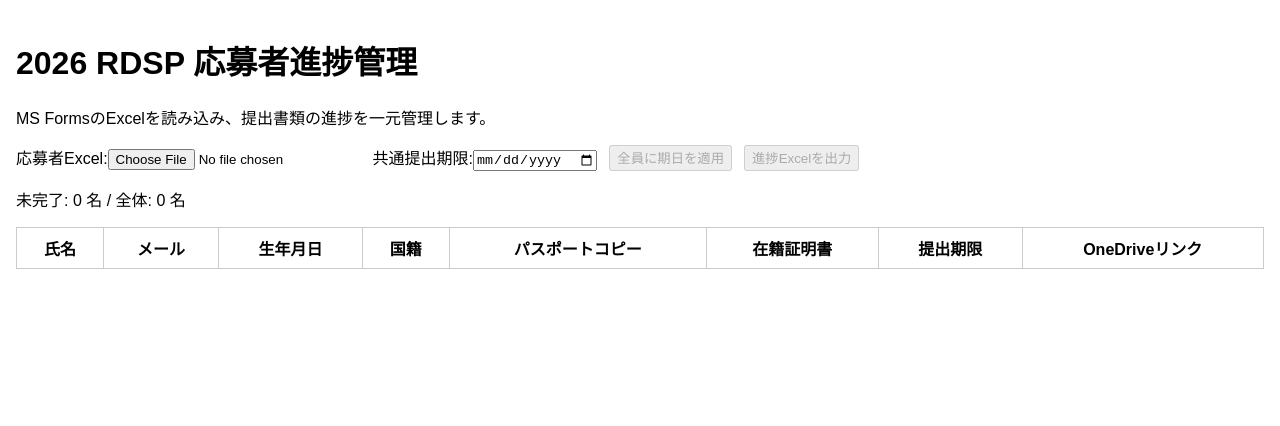
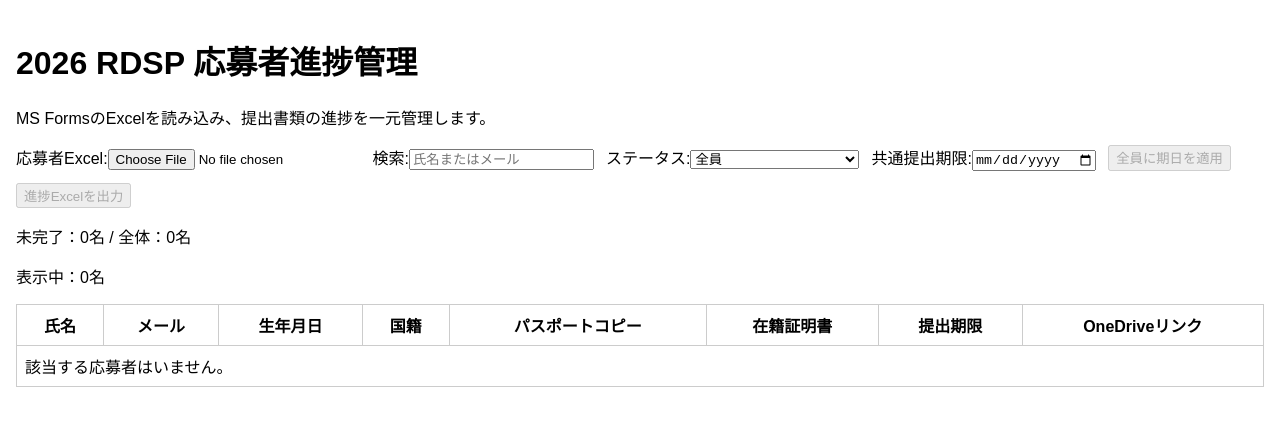
Before and after one commit to Steveston147/2026_RDSP_CRM, a React (Vite) app: page / in a window 1280 px wide. Shown: the top 426 px of the page. Built offline with nearby package versions, Linux system fonts and the light colour scheme.

Commit message:
Add applicant search and status filters

```diff
--- a/src/App.tsx
+++ b/src/App.tsx
@@ -12,6 +12,16 @@ type Applicant = {
   dueDate: string;
   oneDriveLink: string;
 };
+
+type StatusFilter = 'all' | 'pending' | 'passportMissing' | 'enrollmentMissing' | 'completed';
+
+const statusFilterOptions: { value: StatusFilter; label: string }[] = [
+  { value: 'all', label: '全員' },
+  { value: 'pending', label: '未完了のみ' },
+  { value: 'passportMissing', label: 'パスポートコピー未提出' },
+  { value: 'enrollmentMissing', label: '在籍証明書未提出' },
+  { value: 'completed', label: '完了のみ' }
+];
 
 const getCell = (row: Record<string, unknown>, keys: string[]) => {
   for (const key of keys) {
@@ -75,11 +85,39 @@ const makeId = (row: Record<string, unknown>, index: number) =>
 function App() {
   const [applicants, setApplicants] = useState<Applicant[]>([]);
   const [dueDate, setDueDate] = useState('');
+  const [searchText, setSearchText] = useState('');
+  const [statusFilter, setStatusFilter] = useState<StatusFilter>('all');
 
   const pendingCount = useMemo(
     () => applicants.filter((a) => !a.passportSubmitted || !a.enrollmentSubmitted).length,
     [applicants]
   );
+
+  const filteredApplicants = useMemo(() => {
+    const normalizedSearch = searchText.trim().toLowerCase();
+
+    return applicants.filter((a) => {
+      const matchesSearch =
+        !normalizedSearch ||
+        a.name.toLowerCase().includes(normalizedSearch) ||
+        a.email.toLowerCase().includes(normalizedSearch);
+
+      if (!matchesSearch) return false;
+
+      switch (statusFilter) {
+        case 'pending':
+          return !a.passportSubmitted || !a.enrollmentSubmitted;
+        case 'passportMissing':
+          return !a.passportSubmitted;
+        case 'enrollmentMissing':
+          return !a.enrollmentSubmitted;
+        case 'completed':
+          return a.passportSubmitted && a.enrollmentSubmitted;
+        default:
+          return true;
+      }
+    });
+  }, [applicants, searchText, statusFilter]);
 
   const onFileChange = async (event: React.ChangeEvent<HTMLInputElement>) => {
     const file = event.target.files?.[0];
@@ -149,6 +187,27 @@ function App() {
         </label>
 
         <label>
+          検索:
+          <input
+            type="search"
+            placeholder="氏名またはメール"
+            value={searchText}
+            onChange={(e) => setSearchText(e.target.value)}
+          />
+        </label>
+
+        <label>
+          ステータス:
+          <select value={statusFilter} onChange={(e) => setStatusFilter(e.target.value as StatusFilter)}>
+            {statusFilterOptions.map((option) => (
+              <option key={option.value} value={option.value}>
+                {option.label}
+              </option>
+            ))}
+          </select>
+        </label>
+
+        <label>
           共通提出期限:
           <input type="date" value={dueDate} onChange={(e) => setDueDate(e.target.value)} />
         </label>
@@ -161,7 +220,8 @@ function App() {
         </button>
       </section>
 
-      <p>未完了: {pendingCount} 名 / 全体: {applicants.length} 名</p>
+      <p>未完了：{pendingCount}名 / 全体：{applicants.length}名</p>
+      <p>表示中：{filteredApplicants.length}名</p>
 
       <table>
         <thead>
@@ -177,7 +237,7 @@ function App() {
           </tr>
         </thead>
         <tbody>
-          {applicants.map((a) => (
+          {filteredApplicants.map((a) => (
             <tr key={a.id}>
               <td>{a.name}</td>
               <td>{a.email}</td>
@@ -214,6 +274,11 @@ function App() {
               </td>
             </tr>
           ))}
+          {!filteredApplicants.length && (
+            <tr>
+              <td colSpan={8}>該当する応募者はいません。</td>
+            </tr>
+          )}
         </tbody>
       </table>
     </main>
```
